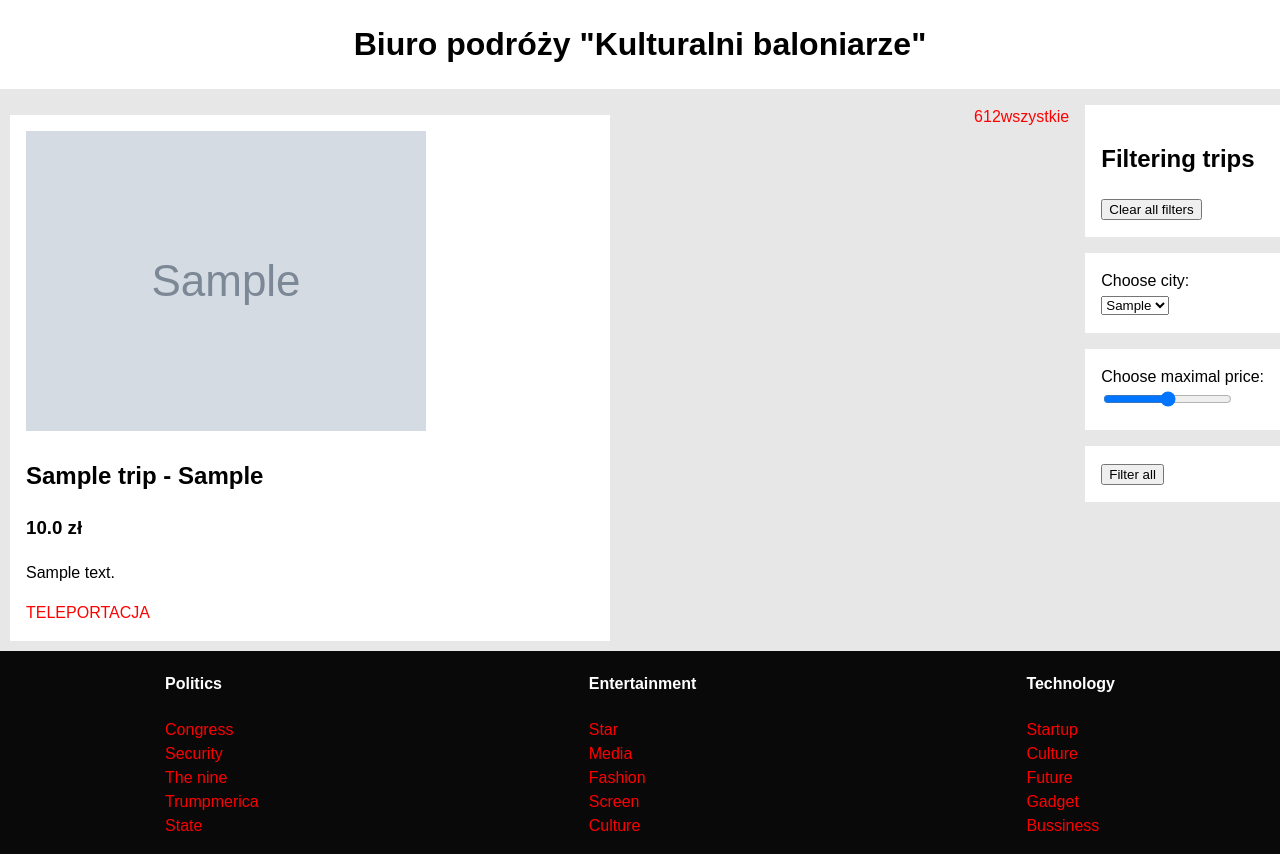
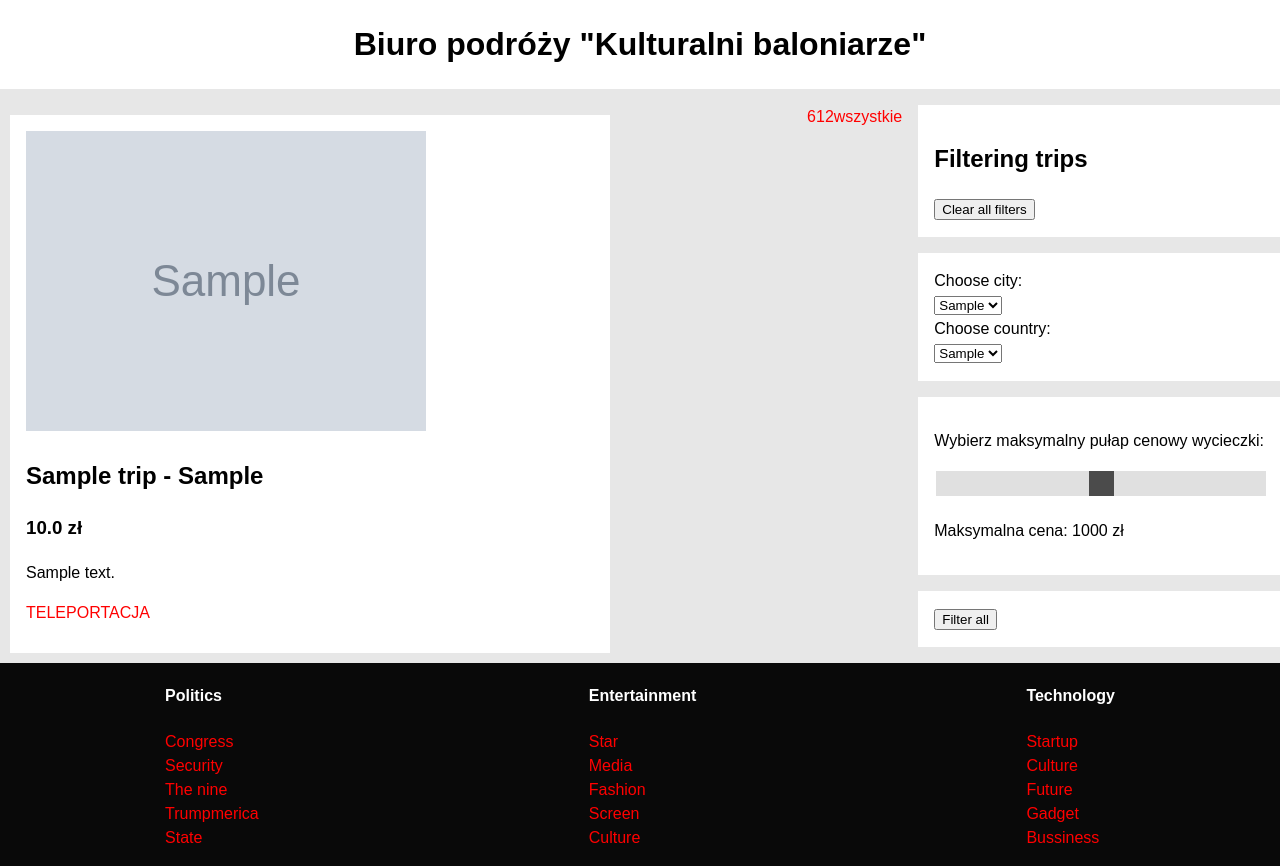
Before and after one commit to Varmont/Project_SGGW, a Flask app: page / in a window 1280 px wide. Shown: the part 55-921 px from the top of the page. Run offline with Flask 3, Linux system fonts and the light colour scheme; tables that the repository leaves empty hold one stand-in row (values such as "Sample post"); grey boxes marked "Sample" are stand-in pictures.

Commit message:
price filtering added

```diff
--- a/app/main/forms.py
+++ b/app/main/forms.py
@@ -1,5 +1,5 @@
 from flask_wtf import FlaskForm
-from wtforms import StringField, SubmitField, SelectField, DecimalRangeField
+from wtforms import StringField, SubmitField, SelectField, DecimalRangeField, HiddenField
 from wtforms.validators import DataRequired
 
 
@@ -10,12 +10,6 @@ class SearchForm(FlaskForm):
 
 class TripForm(FlaskForm):
     city = SelectField('city', choices=[])
-
-    price = DecimalRangeField('price')
-
+    country = SelectField('city', choices=[])
+    price = HiddenField('price')
     submit = SubmitField("Submit")
-
-
-# class PriceForm(FlaskForm):
-#     pricesearched = FloatField('pricesearched', validators=[DataRequired()])
-#     submit = SubmitField("Submit")
--- a/app/main/routes.py
+++ b/app/main/routes.py
@@ -35,37 +35,39 @@ main = Blueprint('main', __name__, template_folder='templates')
 @main.route("/", methods=['GET', 'POST'])
 def index():
     # executing database
-    trips = db.session.execute(db.select(Trip)).scalars()
+    trips = db.session.execute(db.select(Trip)).scalars()  # basic trips
 
     # ----------------------FILTER CITIES --------------------------------------------
 
     # querying database by cities, assigning CityForm and
-    form = TripForm()
-    cities = []
+    form = TripForm()  # dodaję instancję formularza do filtrowania
+    cities = []  # docelowo array wszystkich miast
+    countries = []  # array wszystkich unikalnych krajów
     # query of cities
-    tripsv2 = db.session.query(Trip.city).distinct().all()
-    tripsfiltered = Trip.query
+    tripsv2 = db.session.query(Trip.city).distinct().all()  # array wszystkich miast jako sqlalchemy obj
+    tripsv3 = db.session.query(Trip.country).distinct().all()  # array krajów jako sqlalchemy obj
+    tripsfiltered = Trip.query  # instancja sqlalchemy
     for item in tripsv2:
         cities.append(item.__getitem__(0))  # got the array of all cities in the database
-    form.city.choices = cities
+    for item in tripsv3:
+        countries.append(item.__getitem__(0))
+    # passing to choice on website
+    form.country.choices = countries
+    form.city.choices = cities  # podanie do wyboru wszystkich możliwych miast ze słownika do formularza
 
-    # priceform = PriceForm()
-    # to query database
-
+    # jeżeli potwierdzono formularz to filtruj dane
     if request.method == 'POST' and form.validate_on_submit():
         filtereddatacity = form.city.data
-        filtereddataprice = form.price.data
-        print(filtereddataprice)
-        tripsfiltered = tripsfiltered.filter(Trip.city == filtereddatacity and Trip.price <= form.price.data)
+        filtereddatacountry = form.country.data
+        filtereddataprice = request.form["slider"]  # reading data from slider
+
+        tripsfiltered = tripsfiltered.filter(Trip.city == filtereddatacity,
+                                             Trip.country == filtereddatacountry,
+                                             Trip.price <= filtereddataprice)
         # sort by name
         tripsfiltered = tripsfiltered.order_by(Trip.name).all()
         return render_template('index.html', trips=tripsfiltered, form=form)
-
-    # elif request.method == 'POST' and priceform.validate_on_submit():
-    #     pricesearched = priceform.pricesearched.data
-    #     print("wpadło do ifaaaaaaaaaaaaaaa")
-    #     pass
-
+    # jeżeli nie, to zwróć basicowe
     return render_template('index.html', trips=trips, form=form)
 
 
--- a/app/main/templates/base.html
+++ b/app/main/templates/base.html
@@ -33,25 +33,22 @@
         <form action="{{url_for('main.index')}}" method="POST">
             {{ form.hidden_tag() }}
             <div class="pins">
-                <label for="email">Choose city: </label>
-                <div class="form-group"><!-- pole wyboru-->
-                    {{ form.city }}
-
+                <div class="container">
+                    <div class="column">
+                        <div class="row">
+                            <label>Choose city: <br>{{ form.city }}</label>
+                        </div>
+                        <div class="row">
+                            <label>Choose country: <br>{{ form.country }}</label>
+                        </div>
+                    </div>
                 </div>
             </div>
     <div class="pins">
-                <label for="email">Choose maximal price: </label>
-                <div class="form-group">
-                    {{form.price}}
-                    <!-- <input type="range" min="0" max="10000" name="priceslider" />-->
+        {% include 'slider.html' %}
     </div>
 
-
-            </div>
-
-
     <div class="pins">
-
         <input type="submit" value="Filter all">
     </div>
 
@@ -60,7 +57,6 @@
 
 </div>
 
-</div>
 
 <!-- zawieram htmlkę z searchbaru w naszą stronę główną-->
 
--- a/app/main/templates/slider.html
+++ b/app/main/templates/slider.html
@@ -39,24 +39,18 @@
 }
 
 
+
+
     </style>
 </head>
 <body>
 
 <p>Wybierz maksymalny pułap cenowy wycieczki: </p>
-<form action="{{url_for('main.index')}}" method="POST">
-    {{ form.hidden_tag() }}
-    <div class="slidecontainer">
-        <div class="form-group">
-            {{ form.price }}
-        <input class="slider" id="myRange" max="10000" min="0" type="range" value="5000">
+<div class="slidecontainer">
+    <input class="slider" id="myRange" max="2000" min="0" name="slider" step=".01" type="range" value="1000.0">
+    <p>Maksymalna cena: <span id="demo"></span> zł </p>
 
-            </div>
-        <input type="submit" value="Filter">
-        <p>Maksymalna cena: <span id="demo"></span> zł </p>
-
-    </div>
-</form>
+</div>
 
 <script>
 var slider = document.getElementById("myRange");
@@ -67,6 +61,8 @@ slider.oninput = function() {
   output.innerHTML = this.value;
 }
 
+output.innerHTML=Math.round(output.innerHTML);
+
 
 </script>
 
--- a/app/static/stylesheets/styles.css
+++ b/app/static/stylesheets/styles.css
@@ -49,6 +49,7 @@ img{
 
 .container{
 	display: flex;
+	width: 100%;
 }
 
 .header{
@@ -101,3 +102,17 @@ img{
 	}
 
 }
+
+
+* {
+  box-sizing: border-box;
+}
+
+/* Create two equal columns that floats next to each other */
+.column {
+  float: left;
+  width: 50%;
+}
+.row {
+  display: flex;
+}
```
Lines whose indentation alone changed are shown as unchanged.
